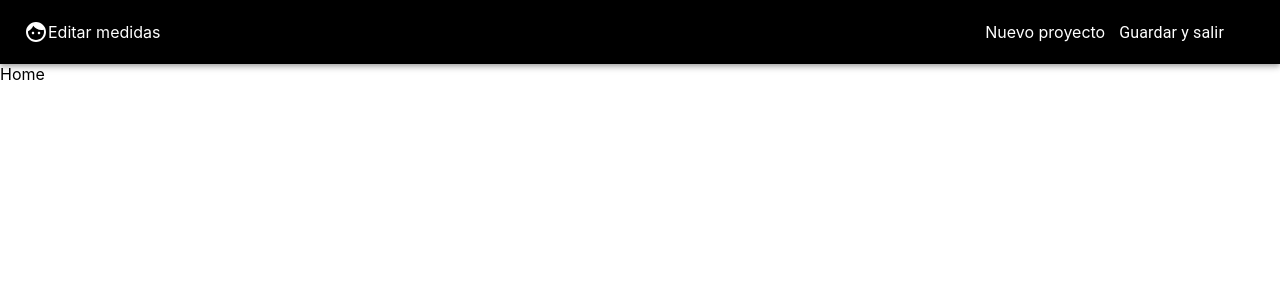
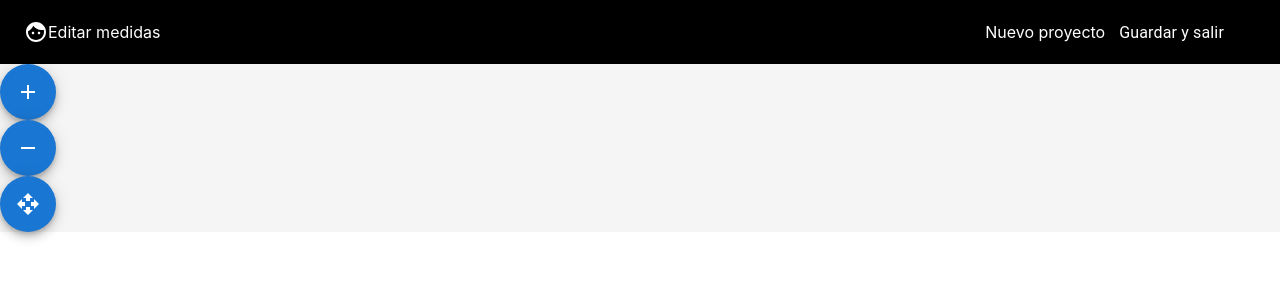
Before and after one commit to mateogioia/reactchallenge, a React (Create React App) app in the folder reactchallenge/: page / in a window 1280 px wide. Shown: the top 300 px of the page. Built offline with nearby package versions, Linux system fonts and the light colour scheme.

Commit message:
Home screen first version

```diff
--- a/reactchallenge/src/pages/Home.js
+++ b/reactchallenge/src/pages/Home.js
@@ -1,7 +1,24 @@
+import RemoveOutlinedIcon from '@mui/icons-material/RemoveOutlined';
+import AddOutlinedIcon from '@mui/icons-material/AddOutlined';
+import OpenWithOutlinedIcon from '@mui/icons-material/OpenWithOutlined';
+import { Fab, Stack } from '@mui/material';
+
 function Home() {
-    return (
-        <div>Home</div>
-    )
+  return (
+    <div style={{ backgroundColor: "#F5F5F5" }}>
+      <Stack spacing={0}>
+        <Fab onClick={() => {console.log("+ button clicked")}} color="primary" aria-label="zoom-in">
+          <AddOutlinedIcon />
+        </Fab>
+        <Fab onClick={() => {console.log("- button clicked")}} color="primary" aria-label="zoom-out">
+          <RemoveOutlinedIcon />
+        </Fab>
+      </Stack>
+      <Fab onClick={() => {console.log("Expand button clicked")}} color="primary" aria-label="expand">
+        <OpenWithOutlinedIcon />
+      </Fab>
+    </div>
+  );
 }
 
 export default Home;
```
